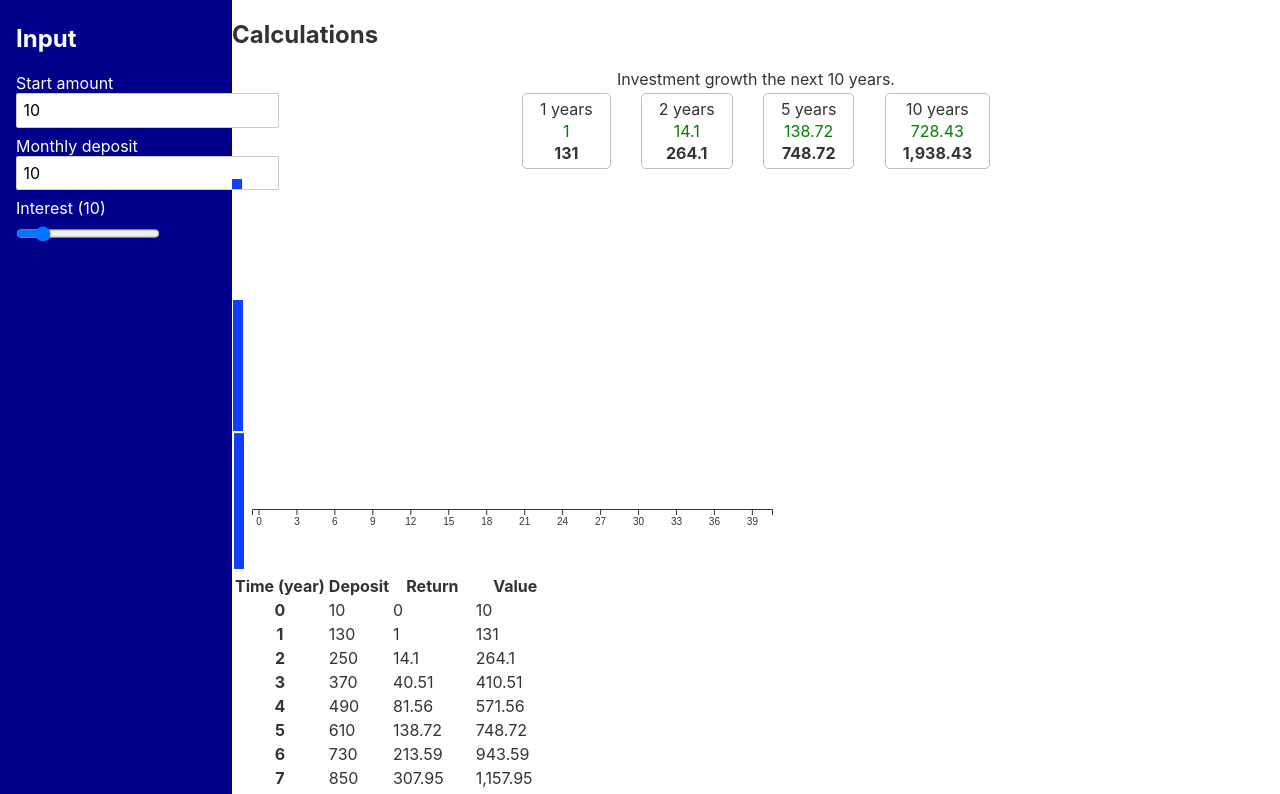
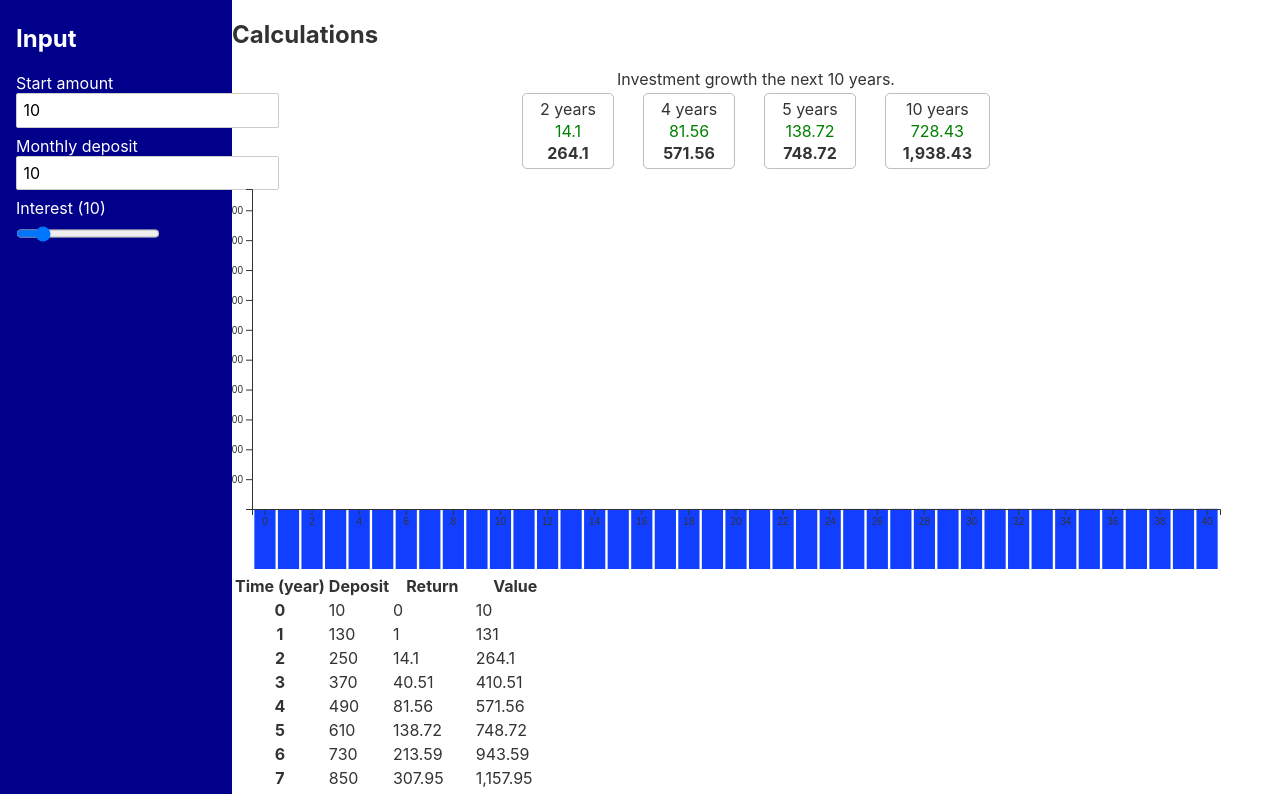
Before and after one commit to LitenApe/savings-calculator, a Svelte app: page / in a window 1280 px wide. Shown: the top 794 px of the page. Built offline with nearby package versions, Linux system fonts and the light colour scheme.

Commit message:
fix: values as numbers

```diff
--- a/src/components/bar-chart.svelte
+++ b/src/components/bar-chart.svelte
@@ -4,8 +4,20 @@
 
   export let data;
 
+  const locale = navigator.languages[0] || "nb-NO";
+  const formatter = new Intl.NumberFormat(locale, {
+    maximumFractionDigits: 2,
+  });
+
+  let container;
   let xAxisContainer;
   let yAxisContainer;
+  let x;
+  let y;
+
+  const margin = 20;
+  let width = 600 - margin * 2;
+  const height = 400 - margin * 2;
 
   export function getTickValues(values, range, pixelsPerLabel) {
     const numberOfTicks = Math.floor(range / pixelsPerLabel);
@@ -20,22 +32,20 @@
   }
 
   onMount(() => {
-    const xAxisContainer = d3.select("#x-axis-container");
-    const yAxisContainer = d3.select("#y-axis-container");
+    width = container.clientWidth - margin * 2;
 
-    const margin = 20;
-    const width = 600 - margin * 2;
-    const height = 400 - margin * 2;
+    xAxisContainer = d3.select("#x-axis-container");
+    yAxisContainer = d3.select("#y-axis-container");
 
-    const x = d3
+    x = d3
       .scaleBand()
       .padding(0.1)
       .range([margin, width - margin])
       .domain(data.map((_, i) => i));
 
-    const y = d3
+    y = d3
       .scaleLinear()
-      .range(height - margin, margin)
+      .range([height - margin, margin])
       .domain(d3.extent(data, (periode) => periode.value));
 
     const xAxis = d3.axisBottom(x).tickValues(
@@ -55,18 +65,20 @@
   });
 </script>
 
-<div>
-  <svg width="600" height="400">
+<div bind:this={container}>
+  <svg {width} height="400">
     <g id="data-container">
-      {#each data as periode, i}
-        <rect
-          x={i}
-          y={periode.value}
-          width="10"
-          height={periode.value}
-          fill="#123fff"
-        />
-      {/each}
+      {#if x != null}
+        {#each data as _, i}
+          <rect
+            x={x(i)}
+            y={y(i)}
+            width={x.bandwidth()}
+            height={y(i)}
+            fill="#123fff"
+          />
+        {/each}
+      {/if}
     </g>
     <g id="x-axis-container" />
     <g id="y-axis-container" />
@@ -83,9 +95,9 @@
       {#each data as periode, i}
         <tr>
           <th scope="row">{i}</th>
-          <td>{periode.deposit}</td>
-          <td>{periode.return}</td>
-          <td>{periode.value}</td>
+          <td>{formatter.format(periode.deposit)}</td>
+          <td>{formatter.format(periode.return)}</td>
+          <td>{formatter.format(periode.value)}</td>
         </tr>
       {/each}
     </tbody>
--- a/src/components/summary.svelte
+++ b/src/components/summary.svelte
@@ -1,5 +1,10 @@
 <script>
   export let data;
+
+  const locale = navigator.languages[0] || "nb-NO";
+  const formatter = new Intl.NumberFormat(locale, {
+    maximumFractionDigits: 2,
+  });
 </script>
 
 <table id="overview">
@@ -11,27 +16,27 @@
   </thead>
   <tbody>
     <tr>
-      <td>1 years</td>
-      <td>{data[1].return}</td>
-      <td>{data[1].value}</td>
+      <td>2 years</td>
+      <td>{formatter.format(data[2].return)}</td>
+      <td>{formatter.format(data[2].value)}</td>
     </tr>
 
     <tr>
-      <td>2 years</td>
-      <td>{data[2].return}</td>
-      <td>{data[2].value}</td>
+      <td>4 years</td>
+      <td>{formatter.format(data[4].return)}</td>
+      <td>{formatter.format(data[4].value)}</td>
     </tr>
 
     <tr>
       <td>5 years</td>
-      <td>{data[5].return}</td>
-      <td>{data[5].value}</td>
+      <td>{formatter.format(data[5].return)}</td>
+      <td>{formatter.format(data[5].value)}</td>
     </tr>
 
     <tr>
       <td>10 years</td>
-      <td>{data[10].return}</td>
-      <td>{data[10].value}</td>
+      <td>{formatter.format(data[10].return)}</td>
+      <td>{formatter.format(data[10].value)}</td>
     </tr>
   </tbody>
 </table>
--- a/src/utils/future-value.js
+++ b/src/utils/future-value.js
@@ -18,14 +18,9 @@ export function fvWithReturn(rate, nper, pmt, pv) {
   const deposit = -pv - pmt * nper;
   const future_value = -fv(rate, nper, pmt, pv);
 
-  const locale = navigator.languages[0] || 'nb-NO';
-  const formatter = new Intl.NumberFormat(locale, {
-    maximumFractionDigits: 2
-  });
-
   return {
-    deposit: formatter.format(-deposit),
-    value: formatter.format((future_value)),
-    return: formatter.format((future_value + deposit)),
+    deposit: -deposit,
+    value: future_value,
+    return: (future_value + deposit),
   }
 }
```
